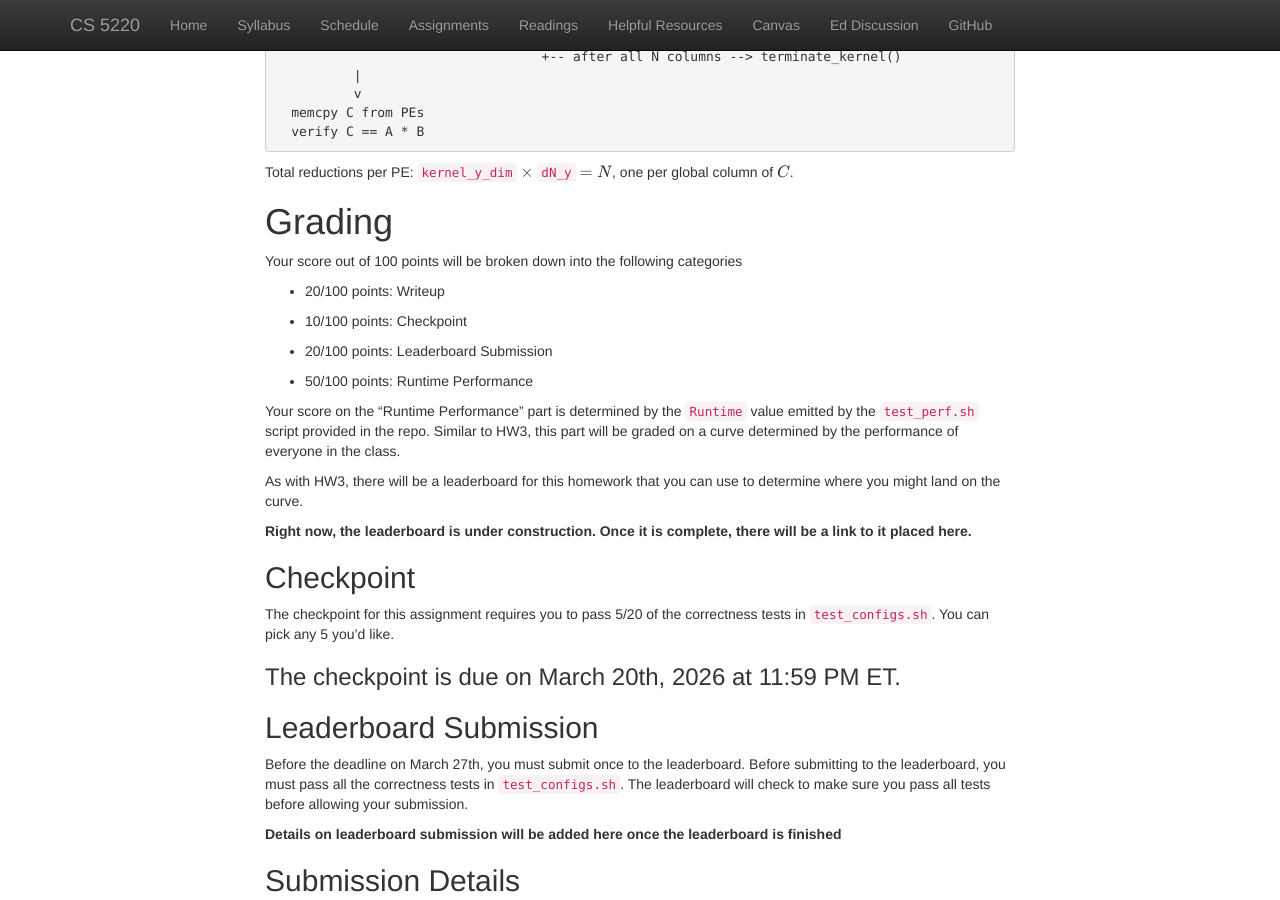
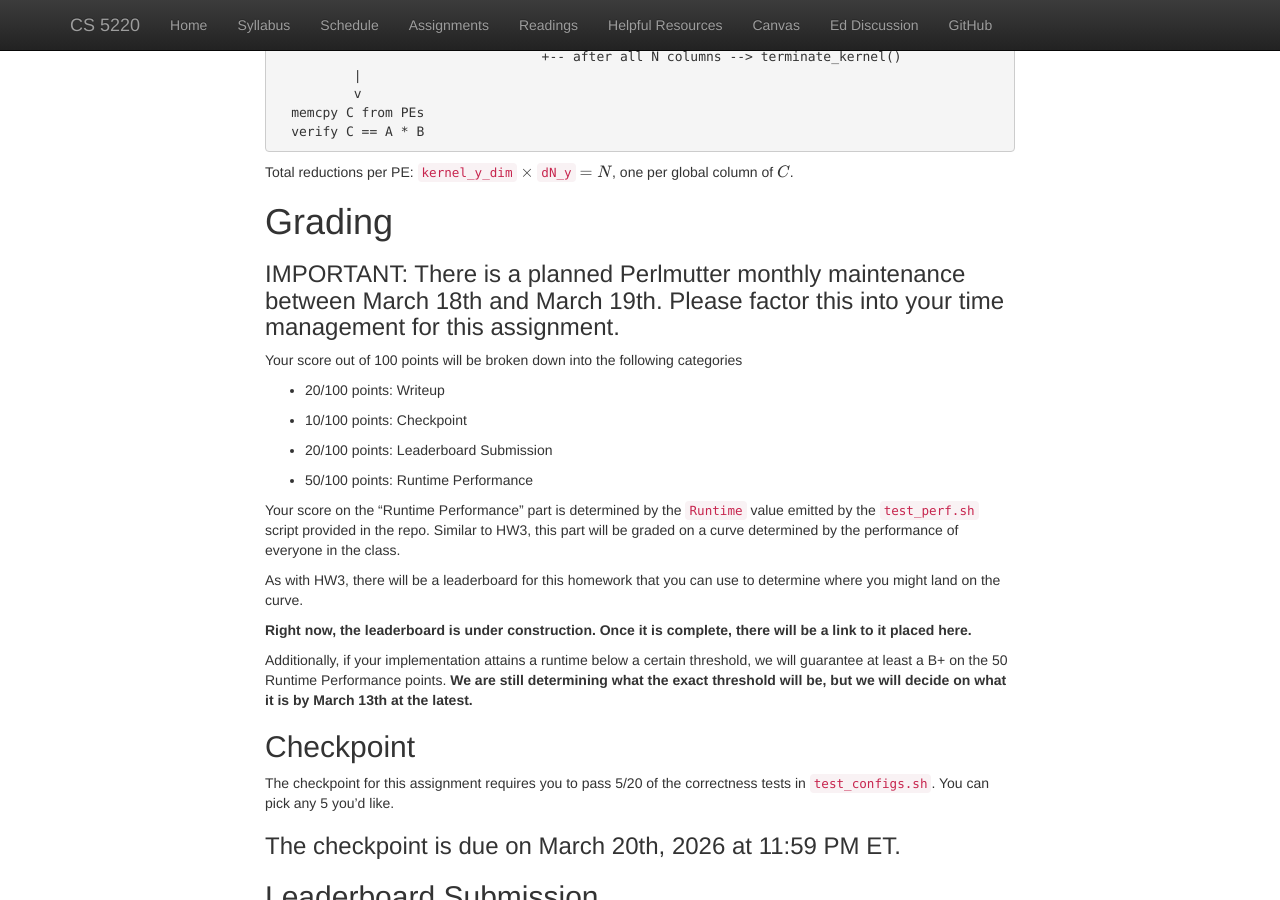
Before and after one commit to cs5220-26sp/web, a Jekyll site: the page built from web/hw/hw4.md, in a window 1280 px wide and 900 px high, scrolled down 3484 px. Built offline with Jekyll 4.4.1, drawn with Linux system fonts in a browser that asks for light colours; nearby versions of some CDN libraries; formulas are drawn with MathJax 3.

Commit message:
add perlmutter warning and B+ threshold

```diff
--- a/web/hw/hw4.md
+++ b/web/hw/hw4.md
@@ -167,6 +167,8 @@ Total reductions per PE: `kernel_y_dim` $\times$ `dN_y` $= N$, one per global co
 
 # Grading
 
+### IMPORTANT: There is a planned Perlmutter monthly maintenance between March 18th and March 19th. Please factor this into your time management for this assignment.
+
 Your score out of 100 points will be broken down into the following categories
 
 - 20/100 points: Writeup
@@ -182,6 +184,9 @@ Your score on the "Runtime Performance" part is determined by the `Runtime` valu
 As with HW3, there will be a leaderboard for this homework that you can use to determine where you might land on the curve.
 
 **Right now, the leaderboard is under construction. Once it is complete, there will be a link to it placed here.**
+
+Additionally, if your implementation attains a runtime below a certain threshold, we will guarantee at least a B+ on the 50 Runtime Performance points. **We are still determining what the exact threshold will be, but we will decide on what it is by March 13th at the latest.**
+
 
 ## Checkpoint
 
```
